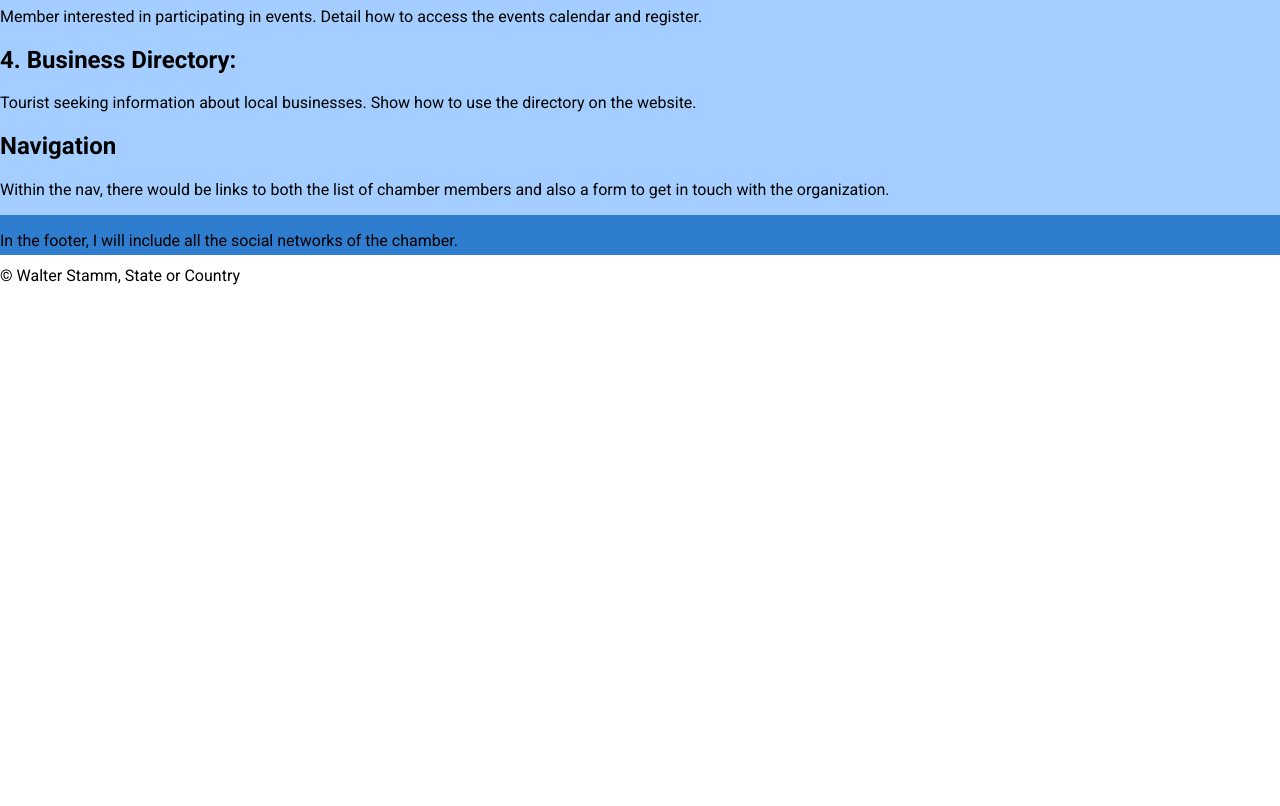
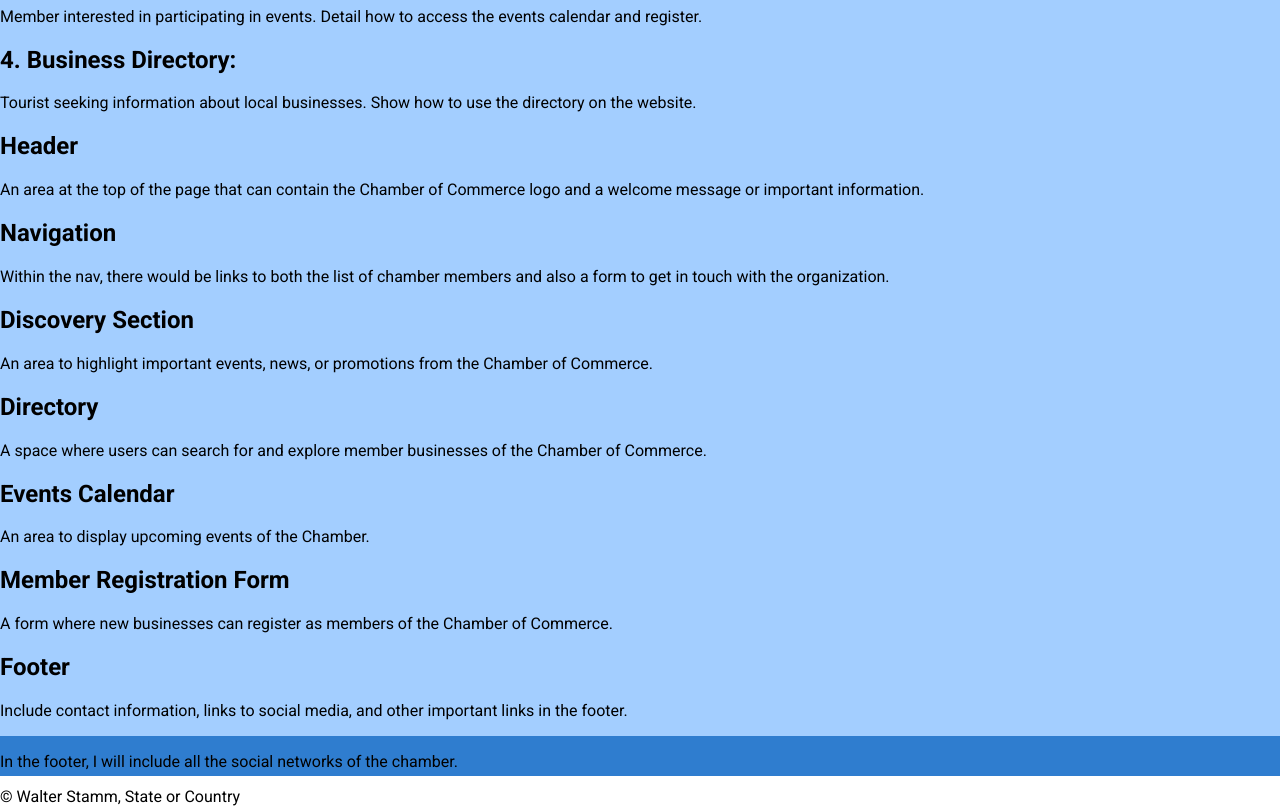
Before and after one commit to wstammSeidor/wdd230, a plain HTML site: page week01/chamber-site-plan.html in a window 1280 px wide. Shown: the part 940-1746 px from the top of the page. Before the commit the page ends 1225 px from the top, so only its background shows below. Drawn offline with Linux system fonts and the light colour scheme.

Commit message:
Update chamber-site-plan.html

```diff
--- a/week01/chamber-site-plan.html
+++ b/week01/chamber-site-plan.html
@@ -53,9 +53,31 @@
             <p>Tourist seeking information about local businesses. Show how to use the directory on the website.</p>
 
         </section>
+
+
         <section>
+            <h2>Header</h2>
+            <p>An area at the top of the page that can contain the Chamber of Commerce logo and a welcome message or important information.</p>
+
             <h2>Navigation</h2>
             <p>Within the nav, there would be links to both the list of chamber members and also a form to get in touch with the organization.</p>
+
+            <h2>Discovery Section</h2>
+            <p>An area to highlight important events, news, or promotions from the Chamber of Commerce.</p>
+
+            <h2>Directory</h2>
+            <p>A space where users can search for and explore member businesses of the Chamber of Commerce.</p>
+
+            <h2>Events Calendar</h2>
+            <p>An area to display upcoming events of the Chamber.</p>
+
+            <h2>Member Registration Form</h2>
+            <p>A form where new businesses can register as members of the Chamber of Commerce.</p>
+
+
+            <h2>Footer</h2>
+            <p>Include contact information, links to social media, and other important links in the footer.</p>
+        </section>
     </main>
 
     <footer>
```
